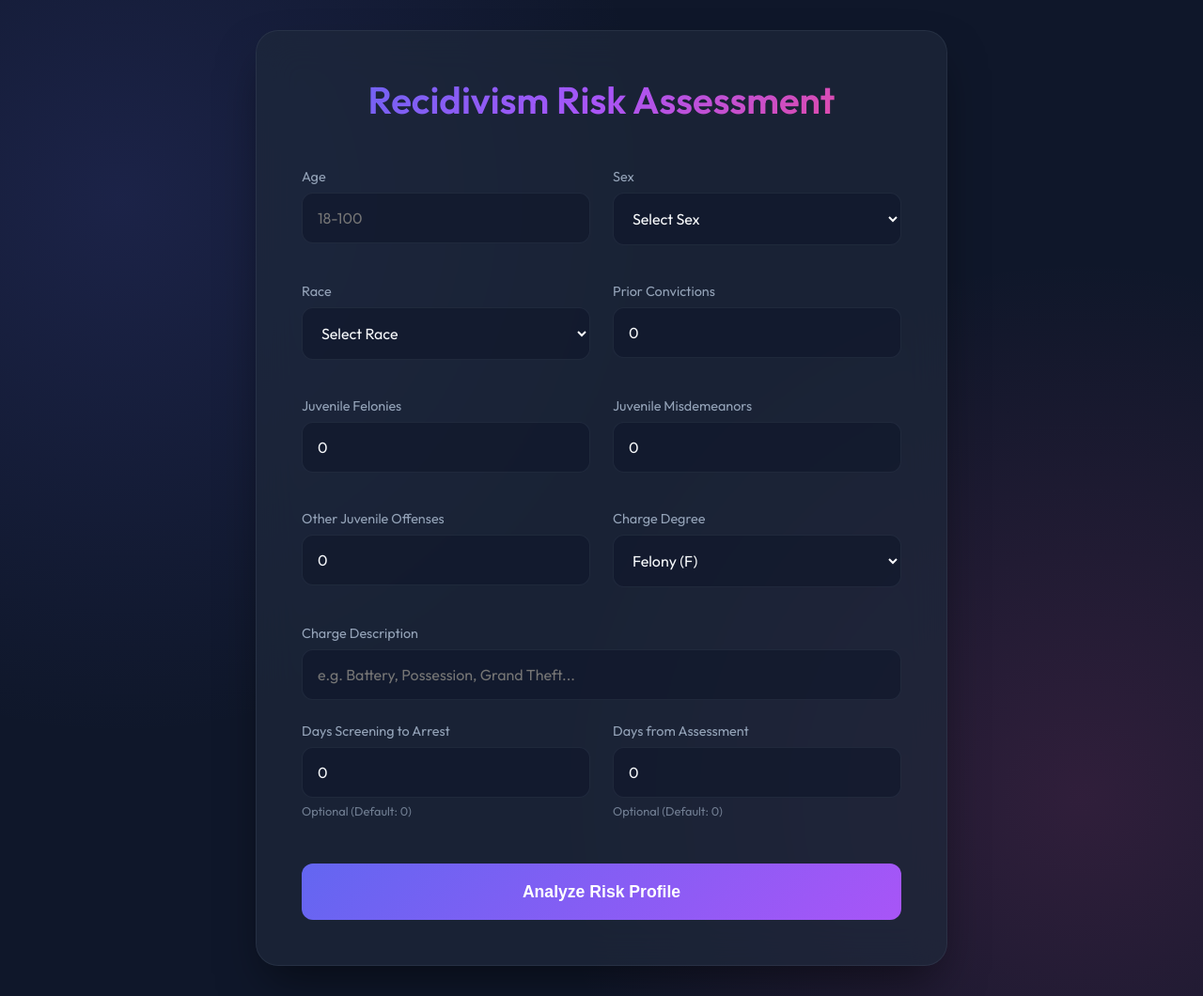
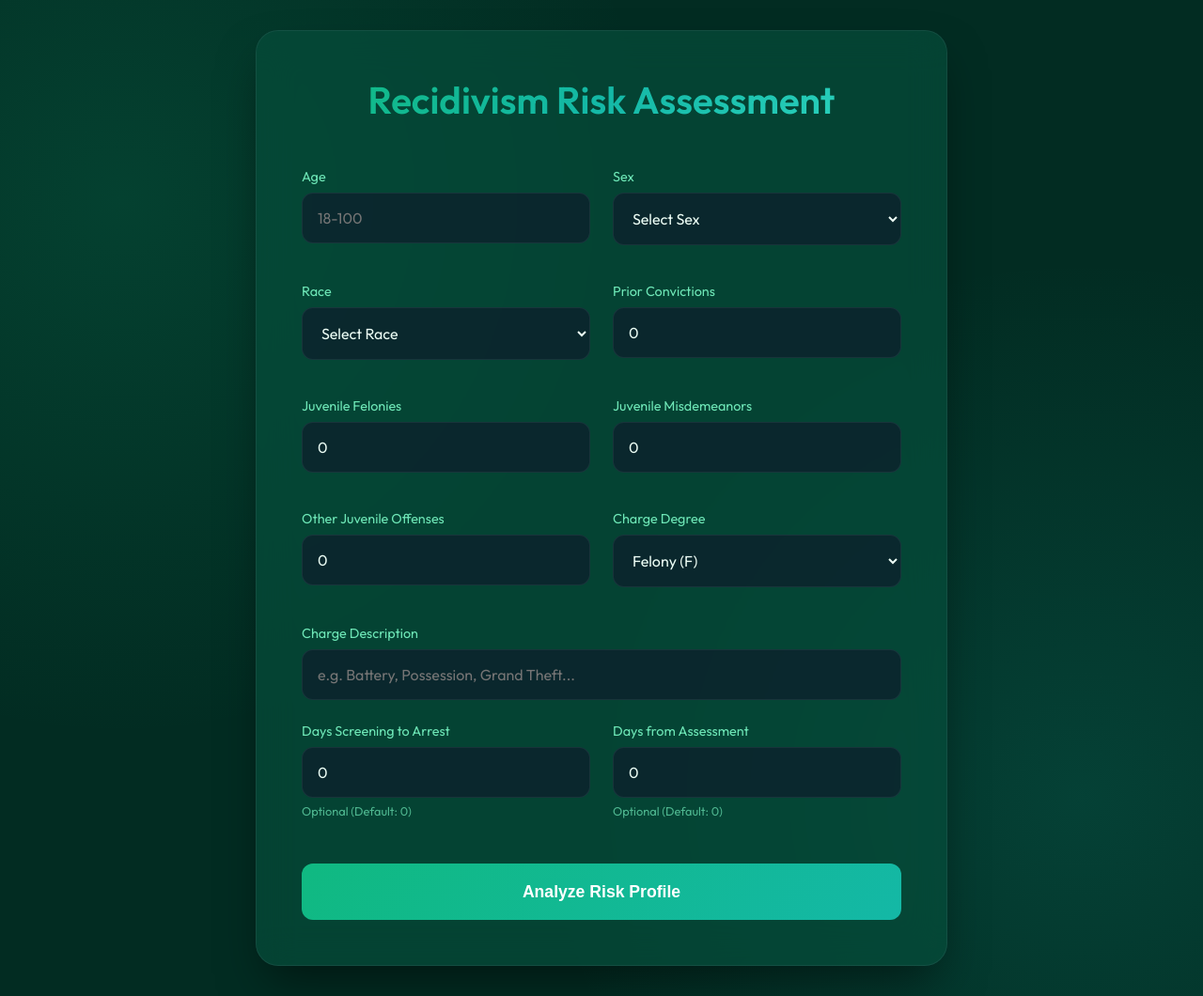
Before and after one commit to kidou16/AAIFinal, a Flask app: page / in a window 1280 px wide. Shown: the whole page at 94% size. Run offline with Flask 3, Linux system fonts and the light colour scheme.

Commit message:
Calm Colors

```diff
--- a/templates/index.html
+++ b/templates/index.html
@@ -8,13 +8,13 @@
     <link href="https://fonts.googleapis.com/css2?family=Outfit:wght@300;400;600&display=swap" rel="stylesheet">
     <style>
         :root {
-            --primary: #6366f1;
-            --secondary: #a855f7;
-            --accent: #ec4899;
-            --bg: #0f172a;
-            --card-bg: rgba(30, 41, 59, 0.7);
-            --text: #f8fafc;
-            --text-muted: #94a3b8;
+            --primary: #10b981;
+            --secondary: #14b8a6;
+            --accent: #2dd4bf;
+            --bg: #022c22;
+            --card-bg: rgba(6, 78, 59, 0.7);
+            --text: #ecfdf5;
+            --text-muted: #6ee7b7;
             --border: rgba(148, 163, 184, 0.1);
         }
 
@@ -33,8 +33,8 @@
             align-items: center;
             justify-content: center;
             background-image:
-                radial-gradient(circle at 10% 20%, rgba(99, 102, 241, 0.15) 0%, transparent 40%),
-                radial-gradient(circle at 90% 80%, rgba(236, 72, 153, 0.15) 0%, transparent 40%);
+                radial-gradient(circle at 10% 20%, rgba(16, 185, 129, 0.15) 0%, transparent 40%),
+                radial-gradient(circle at 90% 80%, rgba(20, 184, 166, 0.15) 0%, transparent 40%);
         }
 
         .container {
@@ -63,6 +63,7 @@
             font-weight: 600;
             margin-bottom: 0.5rem;
             background: linear-gradient(135deg, var(--primary), var(--secondary), var(--accent));
+            background-clip: text;
             -webkit-background-clip: text;
             -webkit-text-fill-color: transparent;
         }
```
Also changed, not shown: templates/result.html (+6 -6 lines).
